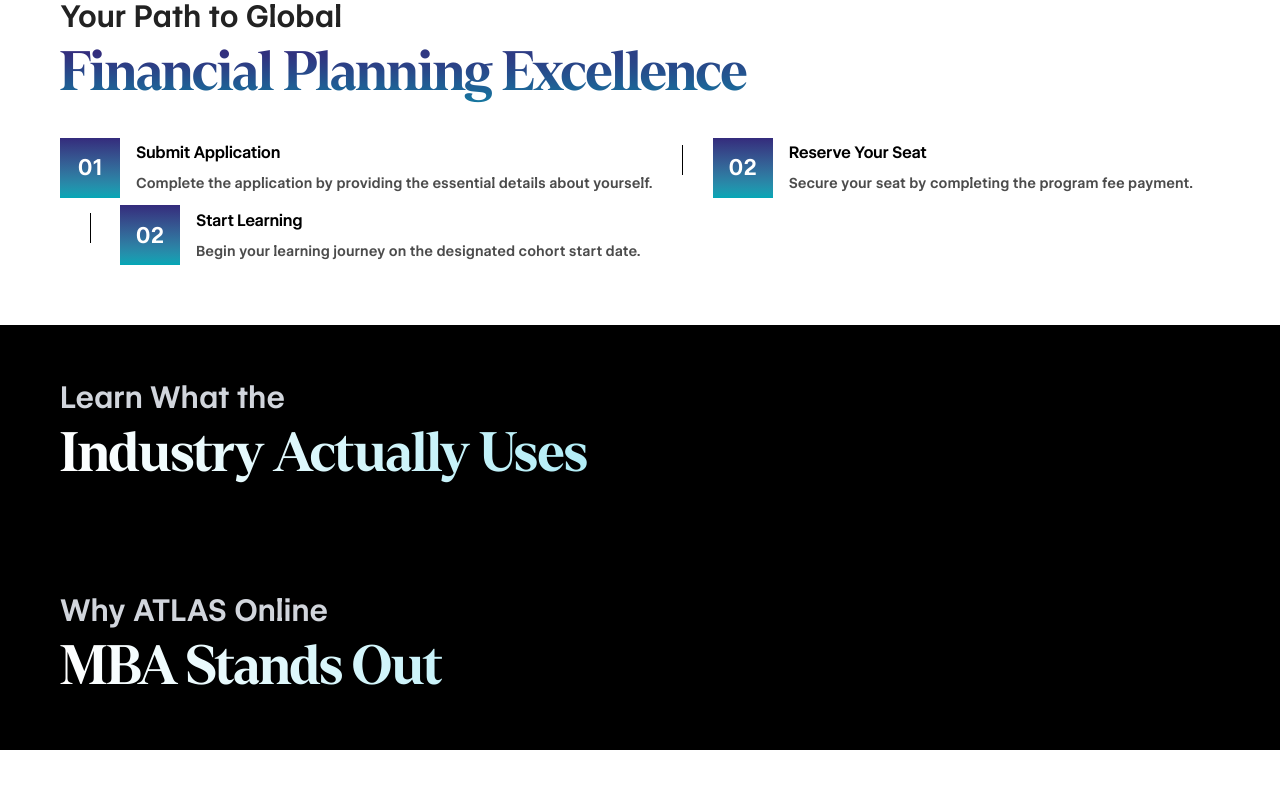
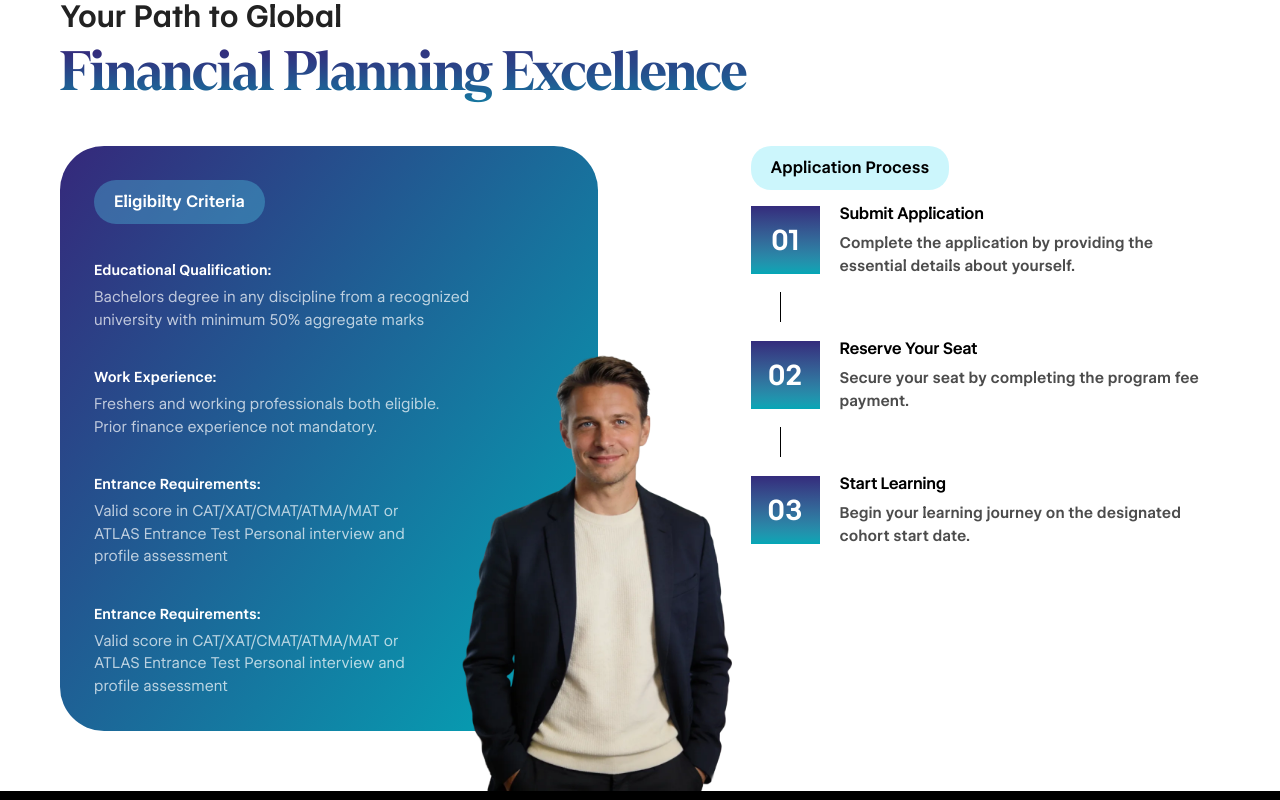
Before and after one commit to atlasskilltech/atlasonline, a Next.js app: page / in a window 1280 px wide. Shown: the part 4940-5740 px from the top of the page. Built offline with nearby package versions, Linux system fonts and the light colour scheme.

Commit message:
pushing section 6 fully compllted

```diff
--- a/app/layout.js
+++ b/app/layout.js
@@ -23,8 +23,8 @@ export default function RootLayout({ children }) {
       <body
         className={`${geistSans.variable} ${geistMono.variable} antialiased font-visual relative max-w-[1920px] mx-auto pt-[112px] medium:pt-[131px] cursor-(--f-cursor-default)`}
       >
-       {/* <SmoothScroll>{children}</SmoothScroll> */}
-      {children}
+       <SmoothScroll>{children}</SmoothScroll>
+      {/* {children} */}
       </body>
     </html>
   );
--- a/components/section/6-section/PathToGlobal.js
+++ b/components/section/6-section/PathToGlobal.js
@@ -1,5 +1,6 @@
-"use client";
-
+import Image from "next/image";
+import PathToGlobalSteps from "./PathToGlobalSteps";
+import PathToGlobalBox from "./PathToGlobalBox";
 const Wealth = () => {
   return (
     <section
@@ -8,128 +9,40 @@ const Wealth = () => {
  small:pl-[60px] small:pr-[40px]
  medium:py-[60px]  medium:pr-[60px]
  base:pl-[80px] base:pr-[70px]  base:py-[70px]
- large:px-[140px]   large:py-[80px]
+ large:px-[140px]   large:py-[80px] small:relative
  "
     >
-    <div className="flex flex-col gap-[24px]">
-      <div >
+      <Image
+        src="/man/man.png"
+        alt="person"
+        width={400}
+        height={600}
+        className="absolute bottom-0 left-[45%] -translate-x-1/2 small:w-[294px] medium:w-[336px] base:w-[421px]"
+      />
+      <div className="flex flex-col gap-[24px] small:gap-[39px] medium:gap-[40px] base:gap-[41px] large:gap-[21px]">
+        <div>
           <p
             className="text-[24px] text-[#222222] font-semibold  small:text-[28px] medium:text-[30px] base:text-[40px] cursor-(--f-cursor-text)
     "
           >
             Your Path to Global
           </p>
-        <h1 className="text-[32px] font-bold font-denton leading-tight  bg-[radial-gradient(248.29%_125.44%_at_6.23%_19.77%,_#342B7C_0%,_#02A7B6_100%)]
+          <h1
+            className="text-[32px] font-bold font-denton leading-tight  bg-[radial-gradient(248.29%_125.44%_at_6.23%_19.77%,_#342B7C_0%,_#02A7B6_100%)]
   bg-clip-text
-  text-transparent  small:text-[44px] medium:text-[54px] base:text-[64px] cursor-(--f-cursor-text)">
+  text-transparent  small:text-[44px] medium:text-[54px] base:text-[64px] cursor-(--f-cursor-text)"
+          >
             Financial Planning Excellence
           </h1>
         </div>
 
+        <div className="flex flex-col gap-[24px] small:flex-row small:gap-[133px] medium:gap-[153px] base:gap-[201px] large:gap-[226px]">
+          <PathToGlobalSteps />
 
-
-           <div className="main">
-<div className="inline-flex justify-center items-center gap-4">
-  <div className="flex w-[60px] h-[60px] p-[10px]
-flex-col justify-center items-center
-gap-[10px] shrink-0 bg-gradient-to-b from-[#342B7C] to-[#02A7B6] text-[#fff]">
-  <p className="text-white
-text-center text-[22px]
-font-semibold
-leading-[140%]
-tracking-[0.22px]">01</p>
-
-</div>
-  <div className="flex flex-col items-start gap-[8px] flex-1">
-    <p className="text-black text-base font-semibold leading-6
-tracking-tight text-[16px]">Submit Application</p>
-    <p className="text-[14px] font-semibold text-[#000000B3]">Complete the application by providing the essential details about yourself.</p>
+          <PathToGlobalBox />
         </div>
       </div>
-
-<div className="inline-flex justify-center items-center gap-4">
-  <div className="flex w-[60px] h-[60px] p-[10px]
-flex-col justify-center items-center
-gap-[10px] shrink-0 bg-white">
- <img src="/shape/line.png" alt="" />
-
-</div>
-
-</div>
-<div className="inline-flex justify-center items-center gap-4">
-  <div className="flex w-[60px] h-[60px] p-[10px]
-flex-col justify-center items-center
-gap-[10px] shrink-0 bg-gradient-to-b from-[#342B7C] to-[#02A7B6] text-[#fff]">
-  <p className="text-white
-text-center text-[22px]
-font-semibold
-leading-[140%]
-tracking-[0.22px]">02</p>
-
-</div>
-  <div className="flex flex-col items-start gap-[8px] flex-1">
-    <p className="text-black text-base font-semibold leading-6
-tracking-tight text-[16px]">Reserve Your Seat</p>
-    <p className="text-[14px] font-semibold text-[#000000B3]">
-    Secure your seat by completing the program fee payment.
-    </p>
-  </div>
-</div>
-<div className="inline-flex justify-center items-center gap-4">
-  <div className="flex w-[60px] h-[60px] p-[10px]
-flex-col justify-center items-center
-gap-[10px] shrink-0 bg-white">
- <img src="/shape/line.png" alt="" />
-
-</div>
-
-</div>
-<div className="inline-flex justify-center items-center gap-4">
-  <div className="flex w-[60px] h-[60px] p-[10px]
-flex-col justify-center items-center
-gap-[10px] shrink-0 bg-gradient-to-b from-[#342B7C] to-[#02A7B6] text-[#fff]">
-  <p className="text-white
-text-center text-[22px]
-font-semibold
-leading-[140%]
-tracking-[0.22px]">02</p>
-
-</div>
-  <div className="flex flex-col items-start gap-[8px] flex-1">
-    <p className="text-black text-base font-semibold leading-6
-tracking-tight text-[16px]">Start Learning</p>
-    <p className="text-[14px] font-semibold text-[#000000B3]">
-    Begin your learning journey on the designated cohort start date.
-    </p>
-  </div>
-</div>
-          </div>
-
-
-
-
-
-
-
-
-</div>
-
-
-
-
-
-
-
-
-
-
-
-
-
-
-
     </section>
   );
 };
-
 export default Wealth;
--- /dev/null
+++ b/components/section/6-section/PathToGlobalBox.js
@@ -0,0 +1,77 @@
+const PathToGlobalBox = () => {
+ const eligibilityData = [
+    {
+      title: "Educational Qualification:",
+      description: (
+        <>
+          Bachelors degree in any discipline from a recognized
+          <br className="hidden small:block" />
+           university with minimum 50% aggregate marks
+        </>
+      ),
+    },
+    {
+      title: "Work Experience:",
+      description: (
+        <>
+          Freshers and working professionals both eligible.
+          <br className="hidden small:block" />
+          Prior finance experience not mandatory.
+        </>
+      ),
+    },
+    {
+      title: "Entrance Requirements:",
+      description: (
+        <>
+          Valid score in CAT/XAT/CMAT/ATMA/MAT  or <br className="hidden small:block" /> ATLAS Entrance Test Personal interview and <br className="hidden small:block" />profile assessment
+        </>
+      ),
+    },
+    {
+      title: "Entrance Requirements:",
+      description: (
+        <>
+          Valid score in CAT/XAT/CMAT/ATMA/MAT  or <br className="hidden small:block" /> ATLAS Entrance Test Personal interview and <br className="hidden small:block" />profile assessment
+        </>
+      ),
+    },
+  ];
+
+  return (
+    <div className="bg-[linear-gradient(127deg,#342B7C_2.13%,#02A7B6_97.74%)]
+      p-[16px] rounded-[20px] text-white
+      flex flex-col gap-[32px]
+      small:order-1 small:flex-1
+      small:gap-[30px] small:p-[30px] small:rounded-[44px]
+      medium:p-[34px] medium:gap-[36px] base:p-[40px] base:gap-[40px]">
+
+      {/* Heading Badge */}
+      <div className="flex flex-row gap-[6px] small:gap-[5px]">
+        <div className="hidden small:inline small:text-[#fff]
+          small:rounded-[30px]
+          small:bg-[rgba(86,226,245,0.30)]
+          small:px-[20px] small:py-[10px]
+          small:font-semibold text-[18px] medium:text-[16px]">
+          Eligibilty Criteria
+        </div>
+      </div>
+
+      {/* Loop Start */}
+      {eligibilityData.map((item, index) => (
+        <div key={index} className="flex flex-col gap-[6px] small:gap-[5px] medium:gap-[5px] base:gap-[6px]">
+          <p className="text-[16px] font-semibold small:text-[14px] base:text-[20px]">
+            {item.title}
+          </p>
+          <p className="text-[14px] text-[#FFFFFFB3] small:text-[13px] medium:text-[15px] base:text-[18px] ">
+            {item.description}
+          </p>
+        </div>
+      ))}
+      {/* Loop End */}
+
+    </div>
+  );
+};
+
+export default PathToGlobalBox;
--- /dev/null
+++ b/components/section/6-section/PathToGlobalSteps.js
@@ -0,0 +1,84 @@
+const PathToGlobalSteps = () => {
+  const steps = [
+    {
+      number: "01",
+      title: "Submit Application",
+      description:
+        "Complete the application by providing the essential details about yourself.",
+    },
+    {
+      number: "02",
+      title: "Reserve Your Seat",
+      description: "Secure your seat by completing the program fee payment.",
+    },
+    {
+      number: "03",
+      title: "Start Learning",
+      description:
+        "Begin your learning journey on the designated cohort start date.",
+    },
+  ];
+  return (
+    <div className=" small:order-2 small:flex-1">
+
+
+
+
+      {steps.map((step, index) => (
+
+
+        <div key={index}>
+{index === 0 && (
+
+<div className="hidden small:inline-block small:text-[#000] small:rounded-[20px] small:bg-[rgba(86,226,245,0.30)] small:px-[20px] small:py-[10px] small:mb-[29px] small:font-semibold small:text-[18px] medium:text-[16px] medium:mb-[12px] base:mb-[37px] base:text-[20px] large:mb-[31px]">Application Process</div>
+
+
+)}
+
+
+          <div className="inline-flex justify-center items-center gap-4 small:gap-[20px] base:gap-[27px]">
+            <div
+              className="flex w-[60px] h-[60px] p-[10px]
+        flex-col justify-center items-center
+        gap-[10px] shrink-0 bg-gradient-to-b
+        from-[#342B7C] to-[#02A7B6] text-[#fff] small:p-[8px] small:gap-[8px] medium:w-[69px] medium:h-[68px] base:w-[80px] base:h-[80px] base:p-[10px] base:gap-[10px]"
+            >
+              <p
+                className="text-white
+          text-center text-[22px]
+          font-semibold
+          snall:text-[24px] medium:text-[28px] base:text-[32px]"
+              >
+                {step.number}
+              </p>
+            </div>
+            <div className="flex flex-col items-start gap-[8px] flex-1 medium:gap-[6px] base:gap-[8px]">
+              <p
+                className="text-black text-base font-semibold leading-6
+          tracking-tight text-[16px] small:text-[14px] medium:text-[16px] base:text-[20px]"
+              >
+                {step.title}
+              </p>
+              <p className="text-[14px] font-semibold text-[#000000B3] small:text-[13px] medium:text-[15px] base:text-[18px]">
+                {step.description}
+              </p>
+            </div>
+          </div>
+          {/* Line Same Position Par */}
+          {index !== steps.length - 1 && (
+            <div className="inline-flex justify-center items-center gap-4">
+              <div
+                className="flex w-[60px] h-[60px] p-[10px]
+          flex-col justify-center items-center
+          gap-[10px] shrink-0 bg-white"
+              >
+                <img src="/shape/line.png" alt="" />
+              </div>
+            </div>
+          )}
+        </div>
+      ))}
+    </div>
+  );
+};
+export default PathToGlobalSteps;
--- a/components/smoothScroll/SmoothScroll.js
+++ b/components/smoothScroll/SmoothScroll.js
@@ -6,11 +6,13 @@ import Lenis from "lenis";
 export default function SmoothScroll({ children }) {
   useEffect(() => {
     const lenis = new Lenis({
-      duration: 2.6, // luxury float feel
+      duration: 1.4, // 2.6 bahut heavy tha
       smoothWheel: true,
-      smoothTouch: true,
-      wheelMultiplier: 0.8, // heavy scroll weight
-      easing: (t) => 1 - Math.pow(1 - t, 5), // premium easing curve
+      smoothTouch: false, // touch pe lag hota hai
+      wheelMultiplier: 1,
+      touchMultiplier: 1.2,
+      lerp: 0.08, // REAL smoothness control (important)
+      easing: (t) => 1 - Math.pow(1 - t, 4),
     });
 
     function raf(time) {
@@ -20,7 +22,9 @@ export default function SmoothScroll({ children }) {
 
     requestAnimationFrame(raf);
 
-    return () => lenis.destroy();
+    return () => {
+      lenis.destroy();
+    };
   }, []);
 
   return children;
```
Lines whose indentation alone changed are shown as unchanged.
